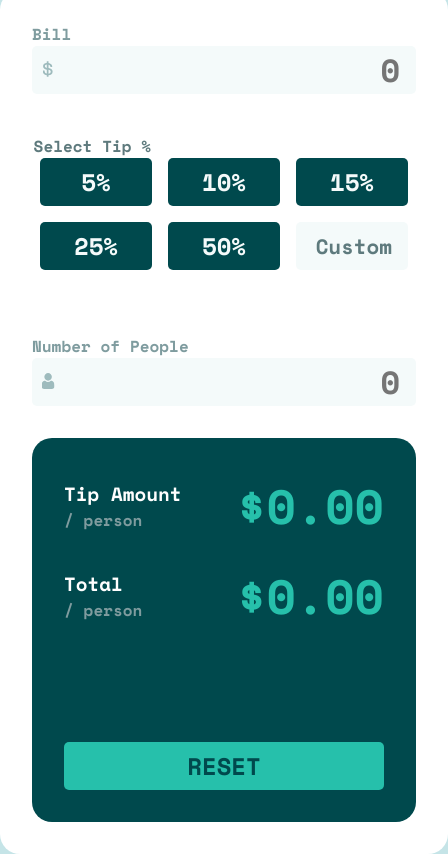
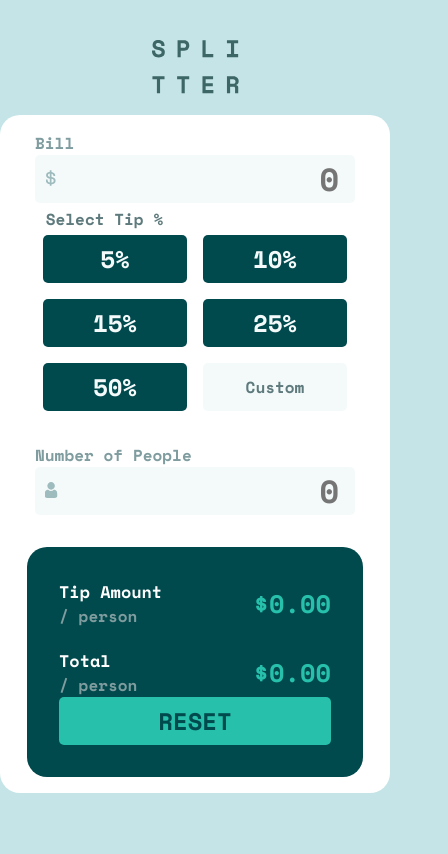
Before and after one commit to MrPhilus/Tip-Calculator, a React (Vite) app in the folder tip-calculator/: page / in a window 390 px wide. Shown: the whole page, 448 px wide, since content can reach past the window. Built offline with nearby package versions, Linux system fonts and the light colour scheme.

Commit message:
changes made

```diff
--- a/tip-calculator/src/App.css
+++ b/tip-calculator/src/App.css
@@ -8,49 +8,44 @@
 
 body {
   background-color: hsl(185, 41%, 84%);
-  height: 100vh;
-  /* display: grid;
-  place-items: center; */
   display: flex;
   flex-direction: column;
   justify-content: center;
   align-items: center;
-  flex-wrap: wrap;
-  /* margin: auto; */
+  background-image: url("./assets/images/logo.svg");
+  background-repeat: no-repeat;
+  background-position-x: center;
+  background-position-y: 40px;
+  height: 100vh;
+  /* margin-top: 1rem; */
 }
 
 .mainContainer {
-  /* margin: auto; */
   background-color: hsl(0, 0%, 100%);
   display: flex;
   justify-content: center;
   align-items: center;
-  /* flex-direction: column; */
-  /* height: fit-content; */
-  /* max-width: 55rem; */
   border-radius: 20px;
   flex-wrap: wrap;
-  padding: 2rem;
+  padding: 1rem;
   gap: 2rem;
+  /* width: 25rem; */
   /* outline: 1px solid red; */
 }
 
 .tipContainer {
   height: 24rem;
   width: 24rem;
-  /* outline: 1px solid red; */
 }
 
 .actions {
   height: 24rem;
-  width: 24rem;
+  width: 24vmax;
   display: flex;
   flex-direction: column;
   align-items: center;
   justify-content: space-between;
   position: relative;
-  flex-wrap: wrap;
-  /* outline: 1px solid black; */
 }
 
 .buttons {
@@ -60,8 +55,8 @@ body {
   gap: 1rem;
   grid-template-columns: repeat(3, auto);
   & input {
-    width: 7rem;
-    font-size: 1.3rem;
+    width: 6rem;
+    font-size: 1rem;
     text-align: right;
 
     &::placeholder {
@@ -84,12 +79,40 @@ span {
   display: flex;
   flex-direction: column;
   gap: 0.5rem;
-  /* outline: 1px solid red; */
 }
 
 .select {
   position: absolute;
-  top: 7rem;
+  top: 6rem;
   left: 0.1rem;
   color: hsl(186, 14%, 43%);
 }
+
+@media screen and (max-width: 500px) {
+  .mainContainer {
+    margin-top: 4rem;
+    padding: 1rem;
+  }
+
+  .buttons {
+    display: grid;
+    width: 22rem;
+    place-content: center;
+    gap: 1rem;
+    grid-template-columns: repeat(2, auto);
+    & input {
+      width: 9rem;
+      text-align: center;
+    }
+  }
+
+  .tipContainer {
+    height: fit-content;
+    width: 21rem;
+  }
+
+  .select {
+    top: 4.75rem;
+    left: -3rem;
+  }
+}
--- a/tip-calculator/src/App.jsx
+++ b/tip-calculator/src/App.jsx
@@ -2,7 +2,6 @@ import "./App.css";
 import CustomButton from "./components/customButton";
 import CustomInput from "./components/customInput";
 import TipCard from "./components/tipCard";
-import logo from "../src/assets/images/logo.svg";
 import styles from "./App.module.css";
 import { useContext } from "react";
 import { TipContext } from "./components/context/TipContextProvider";
@@ -40,9 +39,6 @@ function App() {
 
   return (
     <div className="App">
-      {/* <div>
-        <img className="logoImg" src={logo} alt="" />
-      </div> */}
       <div className="mainContainer">
         <div className="actions">
           <div className="inputBox">
--- a/tip-calculator/src/App.module.css
+++ b/tip-calculator/src/App.module.css
@@ -1,5 +1,5 @@
 .customButton {
-  width: 7rem;
+  width: 6rem;
   background-color: hsl(183, 100%, 15%);
   color: hsl(189, 41%, 97%);
 }
@@ -10,3 +10,9 @@
 .customButton:hover {
   background-color: hsl(172, 67%, 45%);
 }
+
+@media screen and (max-width: 500px) {
+  .customButton {
+    width: 9rem;
+  }
+}
--- a/tip-calculator/src/components/context/TipContextProvider.jsx
+++ b/tip-calculator/src/components/context/TipContextProvider.jsx
@@ -1,3 +1,4 @@
+/* eslint-disable react/prop-types */
 import { createContext, useState } from "react";
 
 export const TipContext = createContext();
--- a/tip-calculator/src/components/customButton/index.jsx
+++ b/tip-calculator/src/components/customButton/index.jsx
@@ -1,3 +1,5 @@
+/* eslint-disable react/prop-types */
+
 import styles from "./CustomButton.module.css";
 const CustomButton = (props) => {
   const { text, customStyle, onClick } = props;
--- a/tip-calculator/src/components/customInput/CustomInput.module.css
+++ b/tip-calculator/src/components/customInput/CustomInput.module.css
@@ -8,7 +8,7 @@ img {
   transform: translate(-50%, -50%);
 }
 input {
-  width: 24rem;
+  width: 20rem;
   height: 3rem;
   background-color: hsl(189, 41%, 97%);
   border: none;
--- a/tip-calculator/src/components/tipCard/TipCard.module.css
+++ b/tip-calculator/src/components/tipCard/TipCard.module.css
@@ -17,7 +17,7 @@
 
 .tipText {
   color: white;
-  font-size: 1.2rem;
+  font-size: 2vmax;
 }
 
 .spanText {
@@ -32,7 +32,7 @@
 
 .amount {
   color: hsl(172, 67%, 45%);
-  font-size: 3rem;
+  font-size: 3vmax;
 }
 
 button {
```
